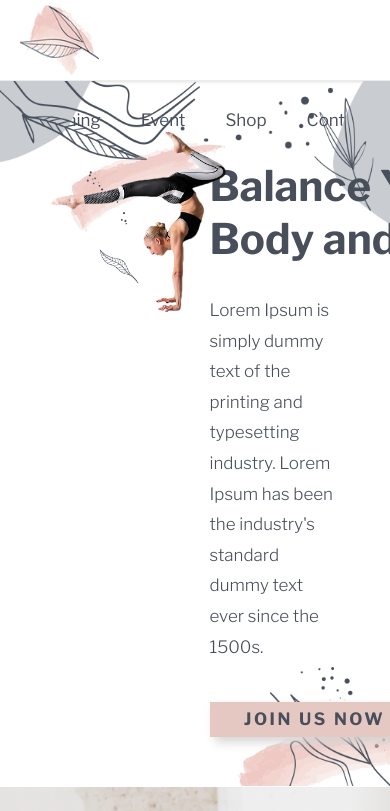
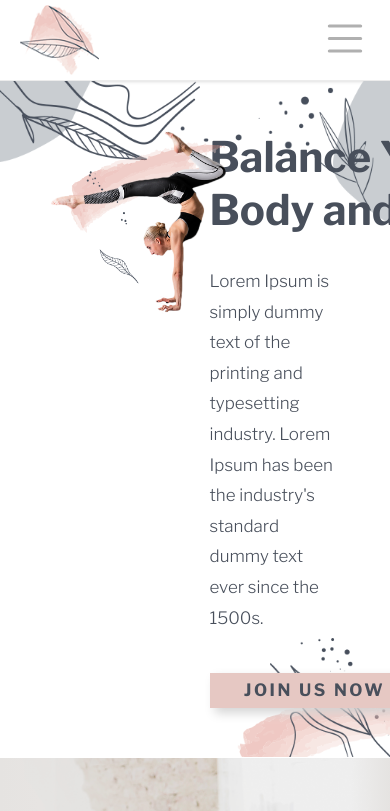
Before and after one commit to Doris-Choi/web_publishing, a plain HTML site: page yoga_page/index.html in a window 390 px wide. Shown: the top 811 px of the page. Drawn offline with nearby package versions, Linux system fonts and the light colour scheme; some packages are replaced by stand-ins of ours.

Commit message:
Header Togglo Button 추가

```diff
--- a/yoga_page/css/main.css
+++ b/yoga_page/css/main.css
@@ -117,6 +117,20 @@ header .main-menu li a {
 }
 header .main-menu li a:hover {
     color: #b0b0b0;
+}
+#toggle-btn {
+    display: block;
+    width: 50px;
+    height: 50px;
+    cursor: pointer;
+    position: absolute;
+    top: 15px;
+    right: 20px;
+}
+#toggle-btn svg {
+    width: 100%;
+    height: 100%;
+    fill: #b0b0b0;
 }
 
 
--- a/yoga_page/css/main_medium.css
+++ b/yoga_page/css/main_medium.css
@@ -0,0 +1,28 @@
+header .inner {
+    max-width: none;
+    height: auto;
+}
+header .logo,
+header .main-menu {
+    float: none;
+}
+header .main-menu {
+    display: block;
+    margin: 20px 30px;
+}
+header .main-menu li {
+    border-top: 1px solid #f5f5f5;
+}
+header .main-menu li a {
+    display: block;
+    width: 100%;
+    padding: 15px;
+}
+
+
+header .toggle {
+    display: none;
+}
+#toggle-btn {
+    display: block;
+}
--- a/yoga_page/index.html
+++ b/yoga_page/index.html
@@ -31,7 +31,7 @@
             </div>
 
             <!-- MAIN MENU -->
-            <ul class="main-menu float--right">
+            <ul class="main-menu float--right toggle">
                 <li><a href="#">Home</a></li>
                 <li><a href="#">About</a></li>
                 <li><a href="#">Blog</a></li>
@@ -40,6 +40,13 @@
                 <li><a href="#">Shop</a></li>
                 <li><a href="#">Contact</a></li>
             </ul>
+
+            <!-- TOGGLE BUTTON -->
+            <div id="toggle-btn">
+                <svg width="1em" height="1em" viewBox="0 0 16 16" class="bi bi-list" fill="currentColor" xmlns="http://www.w3.org/2000/svg">
+                    <path fill-rule="evenodd" d="M2.5 11.5A.5.5 0 0 1 3 11h10a.5.5 0 0 1 0 1H3a.5.5 0 0 1-.5-.5zm0-4A.5.5 0 0 1 3 7h10a.5.5 0 0 1 0 1H3a.5.5 0 0 1-.5-.5zm0-4A.5.5 0 0 1 3 3h10a.5.5 0 0 1 0 1H3a.5.5 0 0 1-.5-.5z"/>
+                </svg>
+            </div>
         </div>
 
     </header>
```
